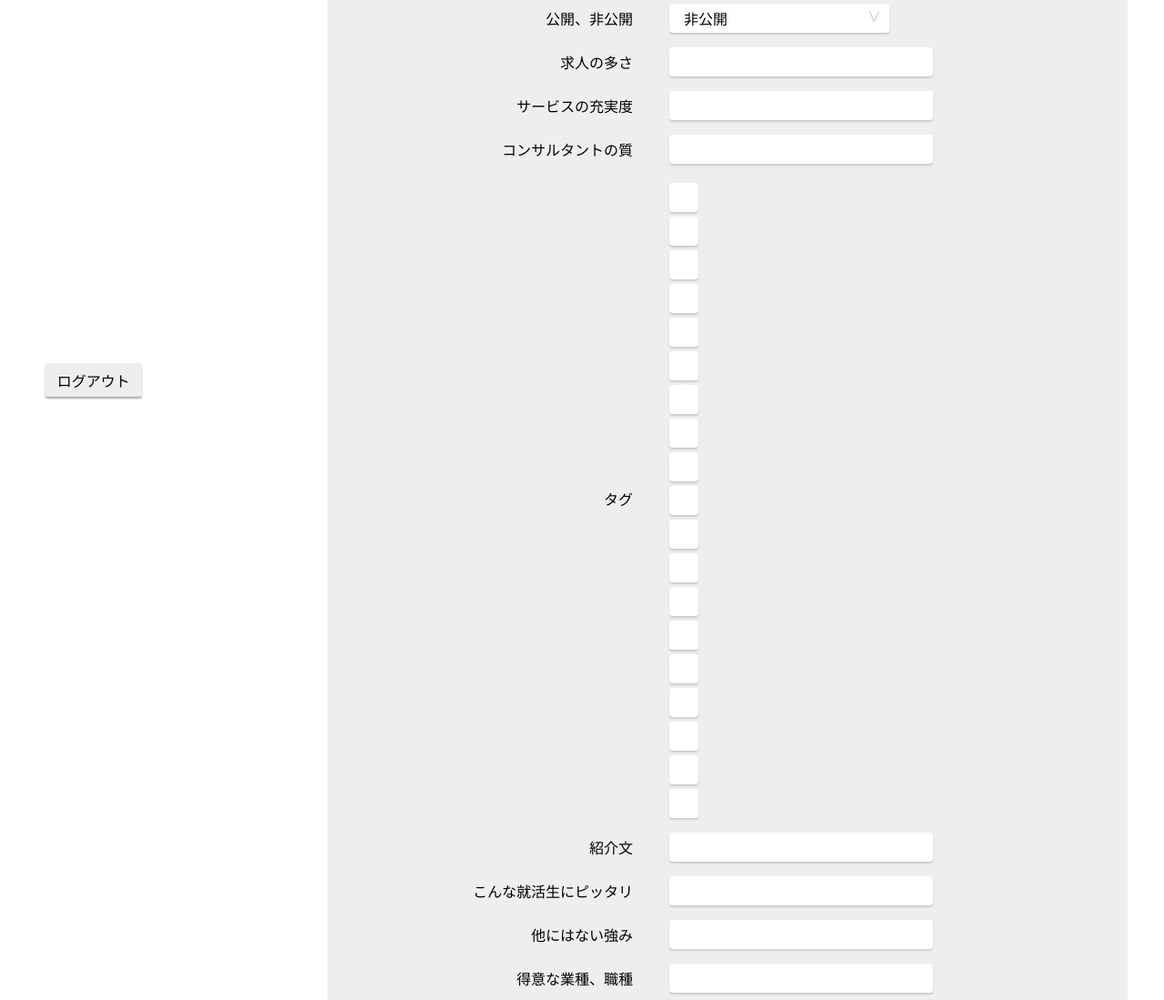
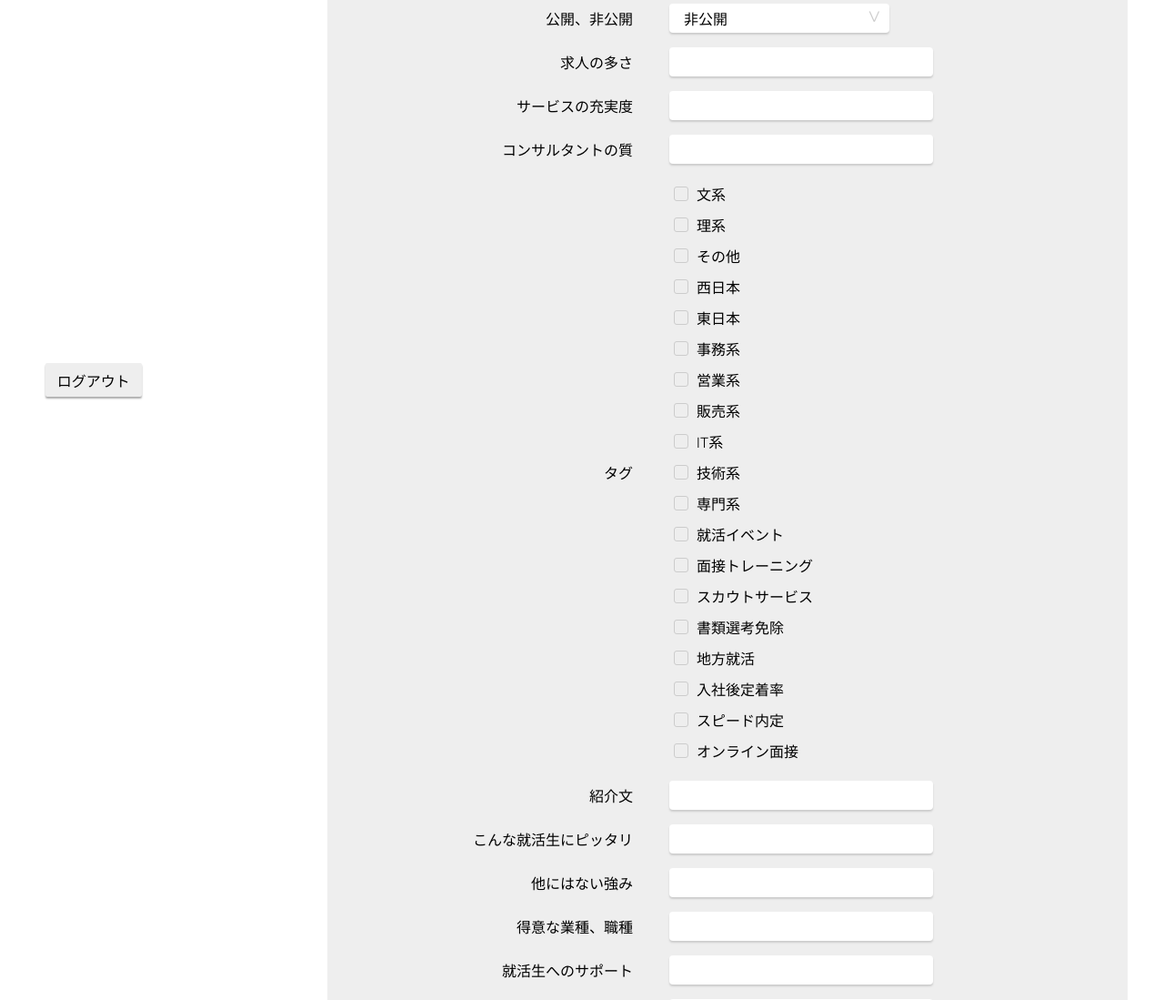
Before and after one commit to posse-ap/teamdev-2022-posse2-team2B, a PHP site: page /admin/parts/templates/_reg-agent-template.php in a window 1280 px wide. Shown: the part 314-1413 px from the top of the page at 91% size. Run offline with PHP 8.4, Linux system fonts and the light colour scheme; data that the repository does not hold is empty.

Commit message:
タグ　未完成

```diff
--- a/src/admin/parts/organisms/_reg-agent-form.php
+++ b/src/admin/parts/organisms/_reg-agent-form.php
@@ -58,25 +58,44 @@
       <h3 class="account_form__sec__title">タグ</h3>
       <div class="tag_container">
 
-        <input type="checkbox" name="tag" required value="">
-        <input type="checkbox" name="tag" required value="">
-        <input type="checkbox" name="tag" required value="">
-        <input type="checkbox" name="tag" required value="">
-        <input type="checkbox" name="tag" required value="">
-        <input type="checkbox" name="tag" required value="">
-        <input type="checkbox" name="tag" required value="">
-        <input type="checkbox" name="tag" required value="">
-        <input type="checkbox" name="tag" required value="">
-        <input type="checkbox" name="tag" required value="">
-        <input type="checkbox" name="tag" required value="">
-        <input type="checkbox" name="tag" required value="">
-        <input type="checkbox" name="tag" required value="">
-        <input type="checkbox" name="tag" required value="">
-        <input type="checkbox" name="tag" required value="">
-        <input type="checkbox" name="tag" required value="">
-        <input type="checkbox" name="tag" required value="">
-        <input type="checkbox" name="tag" required value="">
-        <input type="checkbox" name="tag" required value="">
+        <input type="checkbox" id="custom1" value="1" name="tag">
+        <label for="custom1" class="custom-style">文系</label>
+        <input type="checkbox" id="custom2" value="2" name="tag">
+        <label for="custom2" class="custom-style">理系</label>
+        <input type="checkbox" id="custom3" value="3" name="tag">
+        <label for="custom3" class="custom-style">その他</label>
+        <input type="checkbox" id="custom4" value="4" name="tag">
+        <label for="custom4" class="custom-style">西日本</label>
+        <input type="checkbox" id="custom5" value="5" name="tag">
+        <label for="custom5" class="custom-style">東日本</label>
+        <input type="checkbox" id="custom6" value="6" name="tag">
+        <label for="custom6" class="custom-style">事務系</label>
+        <input type="checkbox" id="custom7" value="7" name="tag">
+        <label for="custom7" class="custom-style">営業系</label>
+        <input type="checkbox" id="custom8" value="8" name="tag">
+        <label for="custom8" class="custom-style">販売系</label>
+        <input type="checkbox" id="custom9" value="9" name="tag">
+        <label for="custom9" class="custom-style">IT系</label>
+        <input type="checkbox" id="custom10" value="10" name="tag">
+        <label for="custom10" class="custom-style">技術系</label>
+        <input type="checkbox" id="custom11" value="11" name="tag">
+        <label for="custom11" class="custom-style">専門系</label>
+        <input type="checkbox" id="custom12" value="12" name="tag">
+        <label for="custom12" class="custom-style">就活イベント</label>
+        <input type="checkbox" id="custom13" value="13" name="tag">
+        <label for="custom13" class="custom-style">面接トレーニング</label>
+        <input type="checkbox" id="custom14" value="14" name="tag">
+        <label for="custom14" class="custom-style">スカウトサービス</label>
+        <input type="checkbox" id="custom15" value="15" name="tag">
+        <label for="custom15" class="custom-style">書類選考免除</label>
+        <input type="checkbox" id="custom16" value="16" name="tag">
+        <label for="custom16" class="custom-style">地方就活</label>
+        <input type="checkbox" id="custom17" value="17" name="tag">
+        <label for="custom17" class="custom-style">入社後定着率</label>
+        <input type="checkbox" id="custom18" value="18" name="tag">
+        <label for="custom18" class="custom-style">スピード内定</label>
+        <input type="checkbox" id="custom19" value="19" name="tag">
+        <label for="custom19" class="custom-style">オンライン面接</label>
       </div>
     </div>
 
--- a/src/admin/style/admin.scss
+++ b/src/admin/style/admin.scss
@@ -282,6 +282,43 @@ $btn: #f3af55;
   display: grid;
 }
 
-.tag_container input[type="checkbox"] {
+/* デフォルトのチェックボックスを非表示に */
+input[type="checkbox"] {
+  display: none;
   margin-top: 5px;
 }
+.custom-style {
+  position: relative;
+  padding: 5px 30px;
+  cursor: pointer;
+}
+.custom-style:before {
+  width: 16px; /* チェックボックスの幅 */
+  height: 16px; /* チェックボックスの高さ */
+  left: 5px;
+  border: 1px solid #ccc; /* チェックボックスの枠 */
+  border-radius: 3px;
+  margin-top: -8px;
+}
+.custom-style:after,
+.custom-style:before {
+  position: absolute;
+  content: "";
+  top: 50%;
+}
+.custom-style::after {
+  position: absolute;
+  width: 5px;
+  height: 9px;
+  top: 50%;
+  left: 10px;
+  border-right: 2px solid tomato; /* チェックマークの色 */
+  border-bottom: 3px solid tomato; /* チェックマークの色 */
+  content: "";
+  margin-top: -7px;
+  opacity: 0;
+  transform: rotate(45deg);
+}
+input[type="checkbox"]:checked + .custom-style::after {
+  opacity: 1;
+}
```
Also changed, not shown: src/admin/app/_reg-agent.php (+16 -1 lines), src/admin/style/admin.min.css.
